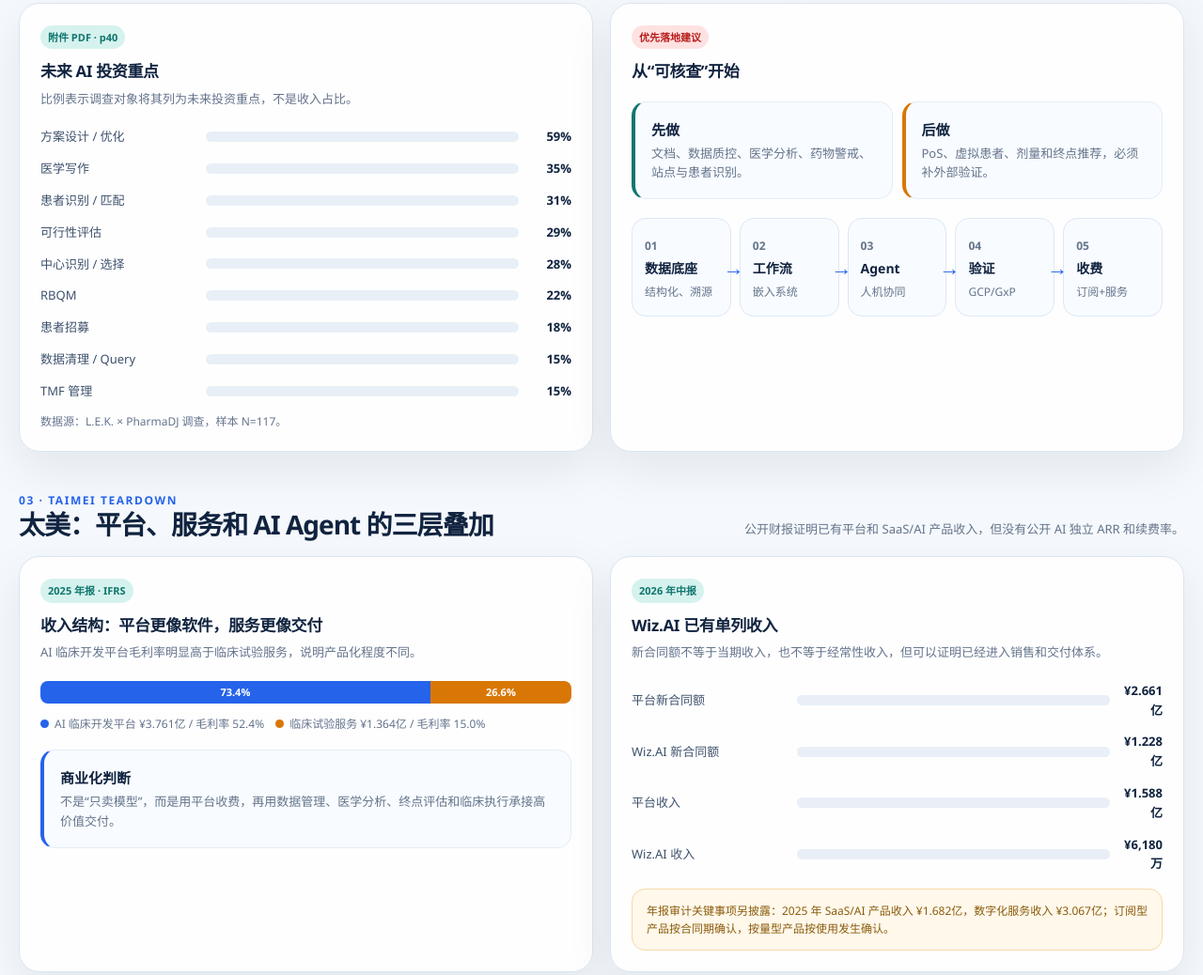
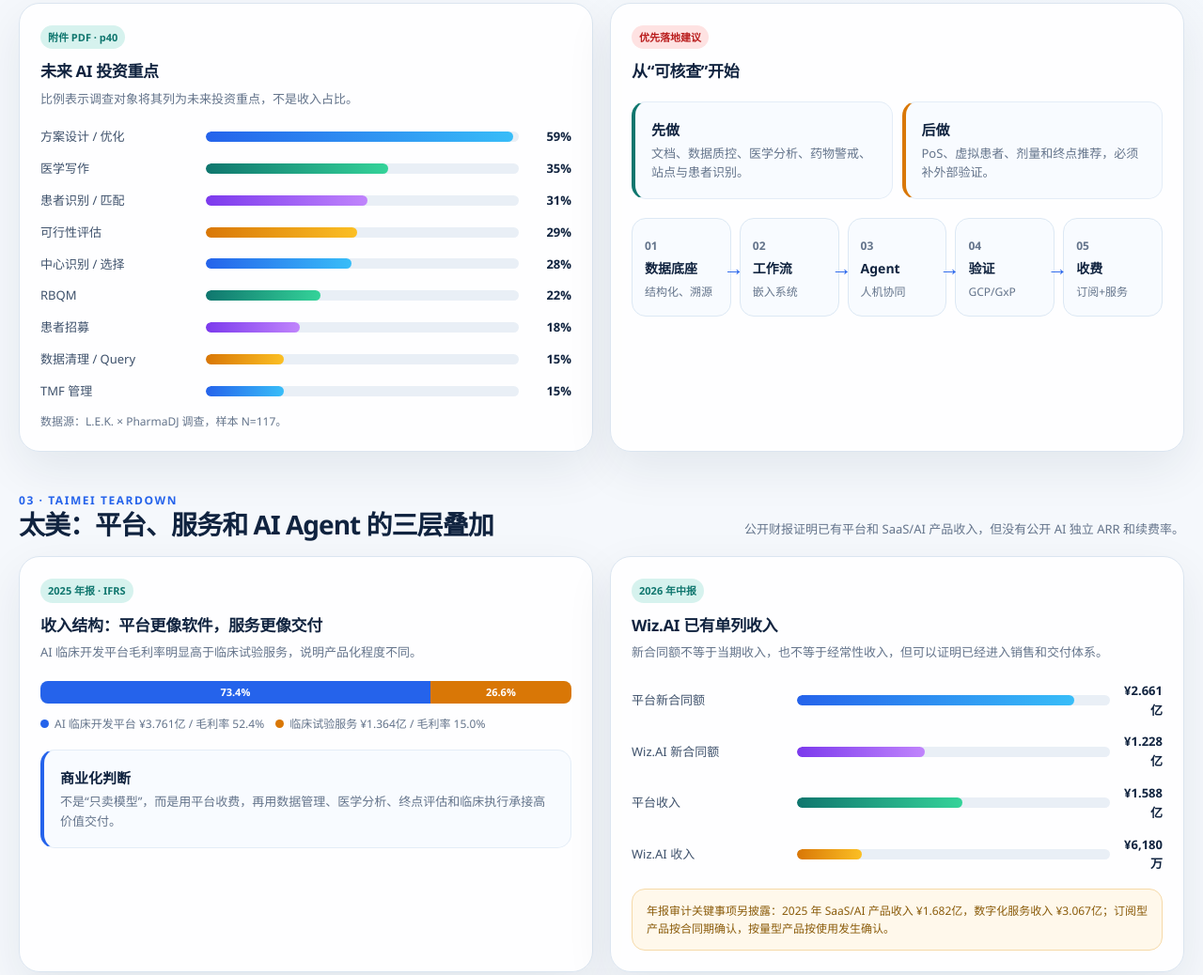
Before and after one commit to kylokuo/AI-for-Med, a plain HTML site: page clinical-ai-research-dashboard.html in a window 1280 px wide. Shown: the part 1451-2489 px from the top of the page at 94% size. Drawn offline with Linux system fonts and the light colour scheme.

Commit message:
Fix dashboard bar chart rendering

```diff
--- a/clinical-ai-research-dashboard.html
+++ b/clinical-ai-research-dashboard.html
@@ -109,7 +109,7 @@
     .bar-row { display: grid; grid-template-columns: minmax(122px, 1.1fr) 2.2fr 46px; align-items: center; gap: 10px; font-size: 13px; }
     .bar-label { color: #3f526c; }
     .track { height: 11px; background: #e9eff6; border-radius: 999px; overflow: hidden; }
-    .fill { height: 100%; border-radius: inherit; background: linear-gradient(90deg, var(--blue), #38bdf8); transform-origin: left; animation: grow .7s ease both; }
+    .fill { display: block; height: 100%; border-radius: inherit; background: linear-gradient(90deg, var(--blue), #38bdf8); transform-origin: left; animation: grow .7s ease both; }
     .fill.teal { background: linear-gradient(90deg, var(--teal), #34d399); }
     .fill.orange { background: linear-gradient(90deg, var(--orange), #fbbf24); }
     .fill.purple { background: linear-gradient(90deg, var(--purple), #c084fc); }
```
